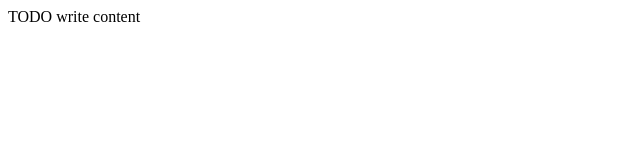
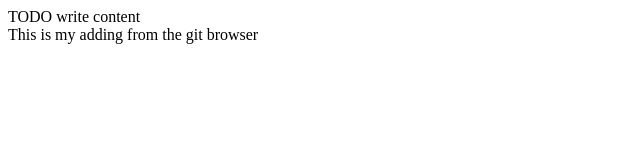
Before and after one commit to bagus-stimata/uwiga-regb-web, a plain HTML site: page index.html in a window 1280 px wide. Shown: the whole page, without its empty margins (0-640 px from the left). Drawn offline with Linux system fonts and the light colour scheme.

Commit message:
Update index.html

```diff
--- a/index.html
+++ b/index.html
@@ -12,5 +12,6 @@ and open the template in the editor.
     </head>
     <body>
         <div>TODO write content</div>
+        <div>This is my adding from the git browser</div>
     </body>
 </html>
```
